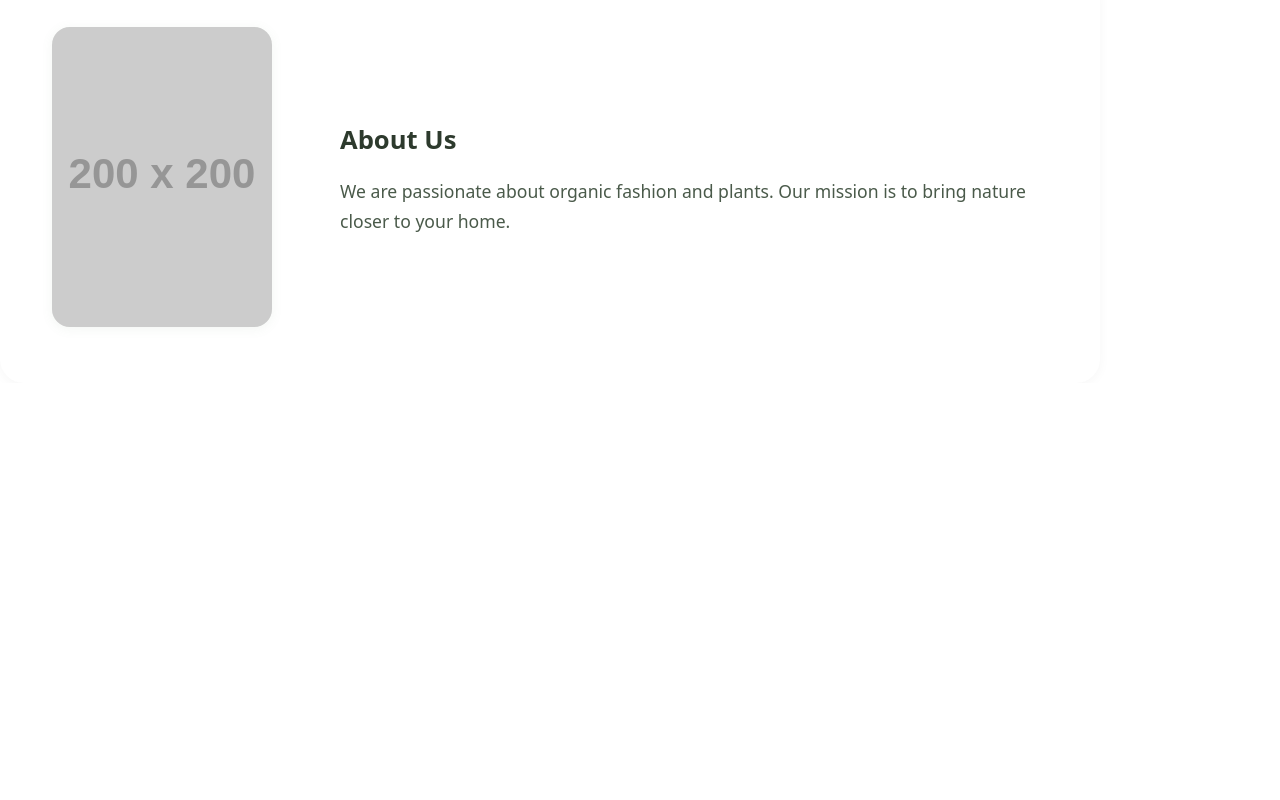
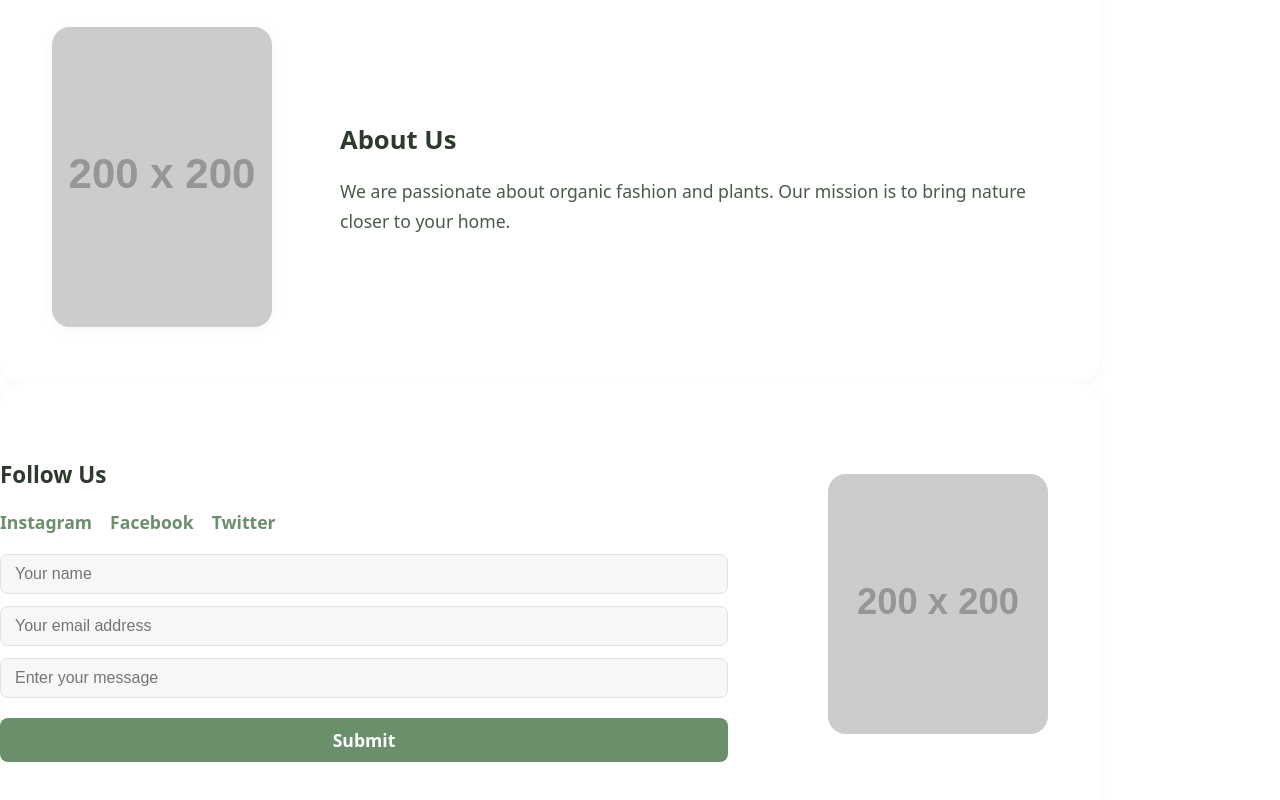
Before and after one commit to chasov-artem/organic-repo, a React (Vite) app: page / in a window 1280 px wide. Shown: the part 476-1276 px from the top of the page. Before the commit the page ends 859 px from the top, so only its background shows below. Built offline with nearby package versions, Linux system fonts and the light colour scheme.

Commit message:
feat: connect ContactForm to Redux store and add BEM SCSS styles

```diff
--- a/src/components/ContactForm/ContactForm.jsx
+++ b/src/components/ContactForm/ContactForm.jsx
@@ -1,9 +1,48 @@
+import { useSelector } from "react-redux";
 import styles from "./ContactForm.module.scss";
 
 const ContactForm = () => {
+  const contact = useSelector((state) => state.content.contact);
+
   return (
-    <section className={styles["contact-form"]}>
-      {/* Контент ContactForm */}
+    <section className={styles["contact"]}>
+      <div className={styles["contact__content"]}>
+        <h2 className={styles["contact__title"]}>Follow Us</h2>
+        <div className={styles["contact__socials"]}>
+          {contact.socials.map((s) => (
+            <a
+              key={s.name}
+              href={s.url}
+              className={styles["contact__social"]}
+              target="_blank"
+              rel="noopener noreferrer"
+            >
+              {s.name}
+            </a>
+          ))}
+        </div>
+        <form className={styles["contact__form"]}>
+          {contact.form.fields.map((f) => (
+            <input
+              key={f.name}
+              name={f.name}
+              placeholder={f.placeholder}
+              className={styles["contact__input"]}
+              type={f.name === "email" ? "email" : "text"}
+            />
+          ))}
+          <button className={styles["contact__btn"]} type="submit">
+            Submit
+          </button>
+        </form>
+      </div>
+      <div className={styles["contact__img-wrap"]}>
+        <img
+          src={contact.image}
+          alt="Follow us"
+          className={styles["contact__img"]}
+        />
+      </div>
     </section>
   );
 };
--- a/src/components/ContactForm/ContactForm.module.scss
+++ b/src/components/ContactForm/ContactForm.module.scss
@@ -0,0 +1,115 @@
+.contact {
+  display: flex;
+  align-items: stretch;
+  justify-content: center;
+  gap: 48px;
+  padding: 56px 0 56px 0;
+  max-width: 1100px;
+  margin: 0 auto;
+  background: #fff;
+  border-radius: 24px;
+  box-shadow: 0 2px 12px rgba(0, 0, 0, 0.04);
+
+  &__content {
+    flex: 1 1 0;
+    padding: 0 32px 0 0;
+    display: flex;
+    flex-direction: column;
+    justify-content: center;
+  }
+
+  &__title {
+    font-size: 1.4rem;
+    font-weight: 700;
+    margin-bottom: 18px;
+    color: #2d3a2d;
+  }
+
+  &__socials {
+    display: flex;
+    gap: 18px;
+    margin-bottom: 18px;
+  }
+
+  &__social {
+    color: #6b8e6b;
+    font-weight: 600;
+    font-size: 1.1rem;
+    transition: color 0.2s;
+    &:hover {
+      color: #2d3a2d;
+    }
+  }
+
+  &__form {
+    display: flex;
+    flex-direction: column;
+    gap: 12px;
+    margin-bottom: 8px;
+  }
+
+  &__input {
+    padding: 10px 14px;
+    border-radius: 8px;
+    border: 1px solid #e0e4e0;
+    font-size: 1rem;
+    background: #f7f8f6;
+    transition: border 0.2s;
+    &:focus {
+      border: 1.5px solid #6b8e6b;
+    }
+  }
+
+  &__btn {
+    margin-top: 8px;
+    padding: 10px 0;
+    border-radius: 8px;
+    border: none;
+    background: #6b8e6b;
+    color: #fff;
+    font-size: 1.1rem;
+    font-weight: 600;
+    cursor: pointer;
+    transition: background 0.2s;
+    &:hover {
+      background: #2d3a2d;
+    }
+  }
+
+  &__img-wrap {
+    flex: 0 0 260px;
+    display: flex;
+    align-items: center;
+    justify-content: center;
+    padding: 0 32px 0 0;
+  }
+
+  &__img {
+    width: 220px;
+    height: 260px;
+    object-fit: cover;
+    border-radius: 18px;
+    background: #f0f2ef;
+  }
+
+  @media (max-width: 900px) {
+    flex-direction: column-reverse;
+    gap: 24px;
+    padding: 32px 0;
+    &__img-wrap {
+      padding: 0;
+    }
+    &__content {
+      padding: 0;
+      text-align: center;
+    }
+    &__form {
+      align-items: center;
+    }
+    &__input,
+    &__btn {
+      width: 100%;
+      max-width: 350px;
+    }
+  }
+}
```
